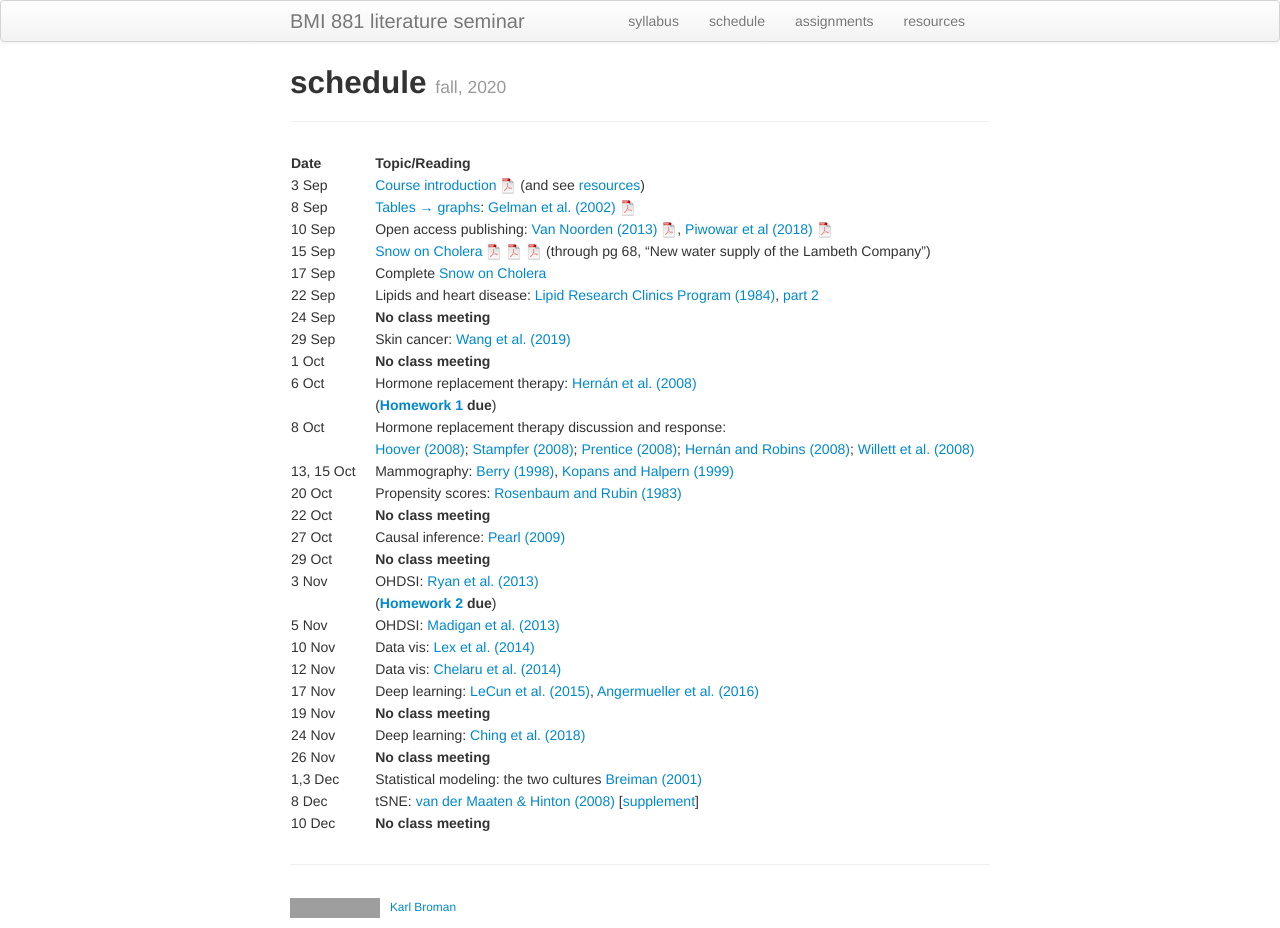
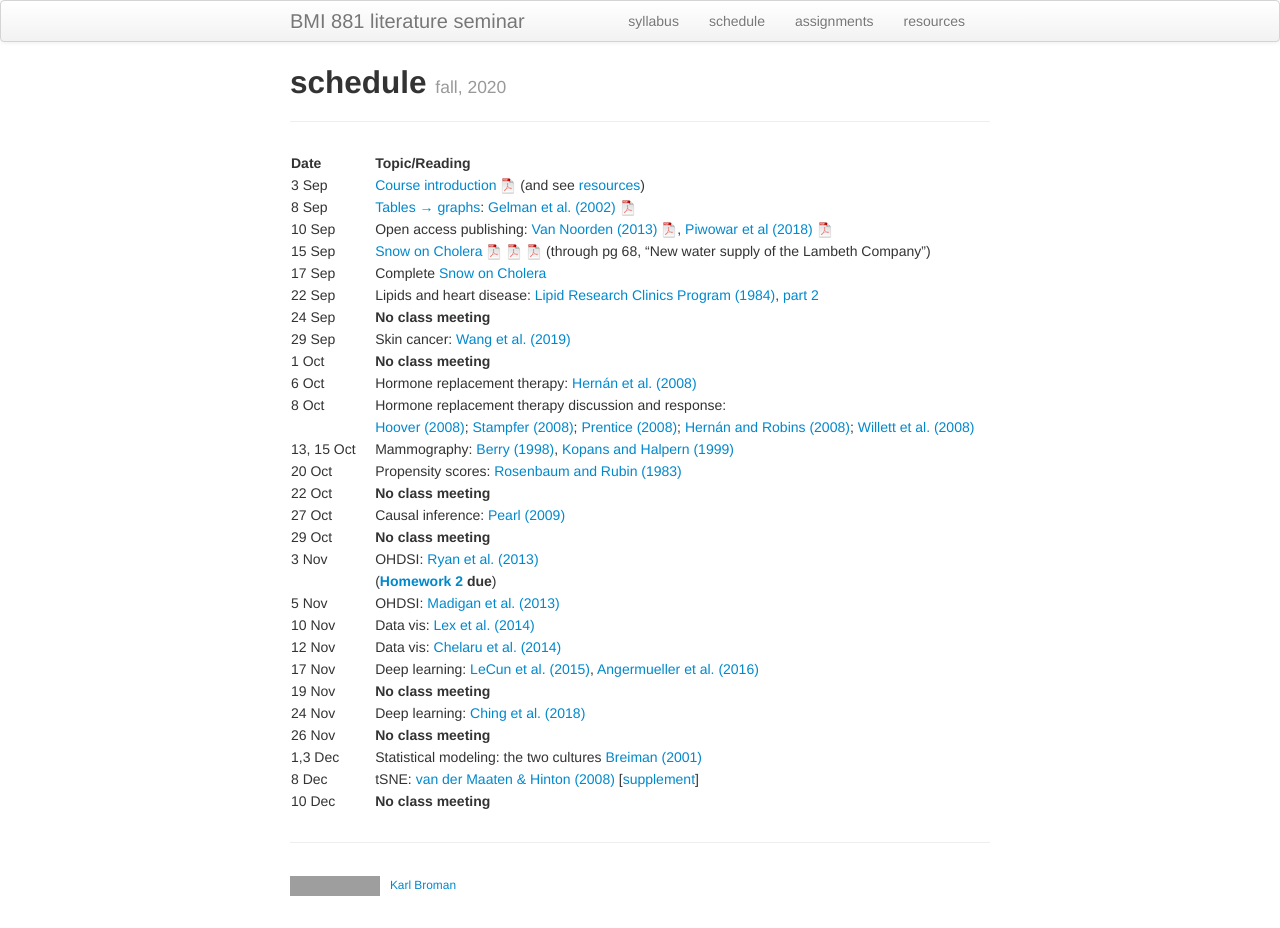
Before and after one commit to kbroman/BMI881_fall2022, a Jekyll site: the page built from schedule.md, in a window 1280 px wide. Built offline with Jekyll 4.4.1, drawn with Linux system fonts in a browser that asks for light colours; after the commit the page ends 906 px from its top, so only the background shows below that; grey boxes are pictures that could not be loaded.

Commit message:
remove homework 1 from schedule

```diff
--- a/schedule.md
+++ b/schedule.md
@@ -17,7 +17,6 @@ description: Schedule and readings for BMI 881, Biomedical data science scholarl
 | 29 Sep  |    | Skin cancer: [Wang et al. (2019)](https://doi.org/10.1001/jamadermatol.2019.2335)
 | 1 Oct   |    | **No class meeting** |
 | 6 Oct   |    | Hormone replacement therapy: [Hern&aacute;n et al. (2008)](https://doi.org/10.1097/EDE.0b013e3181875e61) |
-|         |    | (**[Homework 1](homework1.html) due**) |
 | 8 Oct   |    | Hormone replacement therapy discussion and response:
 |         |    | [Hoover (2008)](https://doi.org/10.1097/EDE.0b013e318188e21d); [Stampfer (2008)](https://doi.org/10.1097/EDE.0b013e318188442e); [Prentice (2008)](https://doi.org/10.1097/EDE.0b013e318188e83b); [Hern&aacute;n and Robins (2008)](https://doi.org/10.1097/EDE.0b013e318188e85f); [Willett et al. (2008)](https://doi.org/10.1097/EDE.0b013e318188e84e) |
 | 13, 15 Oct |  | Mammography: [Berry (1998)](https://doi.org/10.1093/jnci/90.19.1431), [Kopans and Halpern (1999)](https://doi.org/10.1093/jnci/91.4.382) |
```
